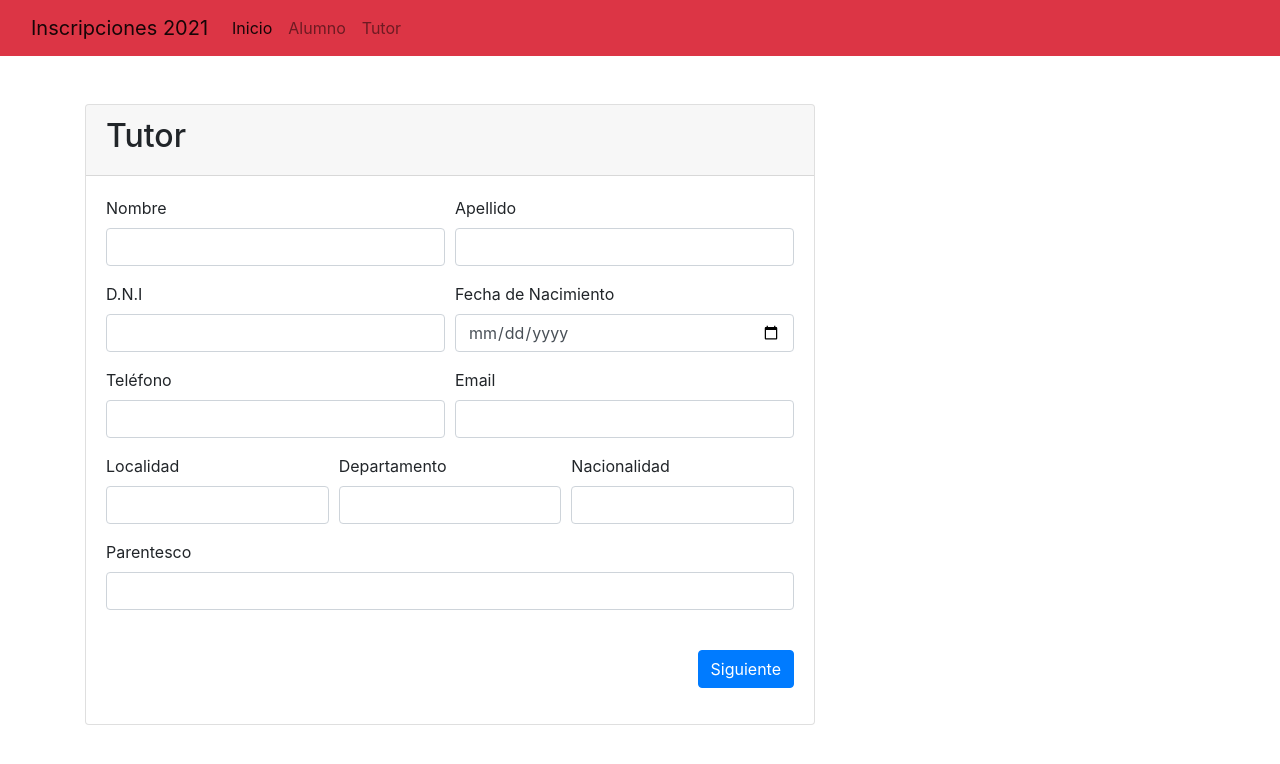
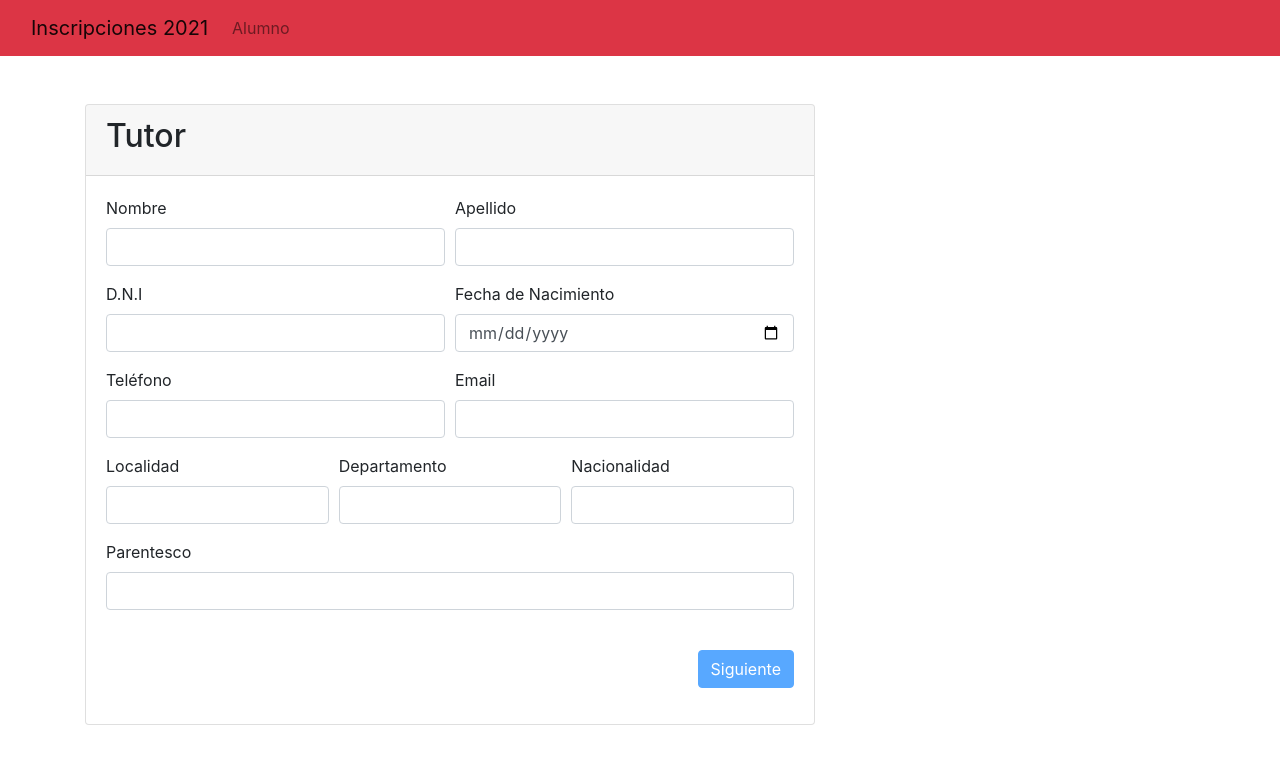
Before and after one commit to marianela88/inscripciones, an Angular app: page /agregartutor in a window 1280 px wide. Shown: the top 764 px of the page. Built offline with nearby package versions, Linux system fonts and the light colour scheme.

Commit message:
validaciones

```diff
--- a/src/app/alumno/alumno/alumno.component.html
+++ b/src/app/alumno/alumno/alumno.component.html
@@ -4,7 +4,7 @@
       <div class="card mb-5 mt-5">
         <div class="card-header text-center-bold"><h2>Alumno</h2></div>
         <div class="card-body">
-          <form [formGroup]="formAlumno" (ngSubmit)="onSubmit()">
+          <form [formGroup]="formAlumno" (ngSubmit)="onSubmit()" novalidate>
 
             <div class="form-row">
               <div class="form-group col">
@@ -12,7 +12,11 @@
                 <div>
                   <input class="form-control"
                         type="text"
-                        formControlName="nombre">
+                        formControlName="nombre"
+                        [class.is-invalid]="nombreInvalido">
+                  <small *ngIf="nombreInvalido" class="text-danger">
+                          Debe ingresar un nombre.
+                  </small>
                 </div>
               </div>
 
@@ -21,7 +25,11 @@
                 <div>
                   <input class="form-control"
                         type="text"
-                        formControlName="apellido">
+                        formControlName="apellido"
+                        [class.is-invalid]="apellidoInvalido">
+                  <small *ngIf="apellidoInvalido" class="text-danger">
+                          Debe ingresar un apellido.
+                  </small>
                 </div>
               </div>
             </div>
@@ -32,7 +40,11 @@
                 <div>
                   <input class="form-control"
                         type="text"
-                        formControlName="dni">
+                        formControlName="dni"
+                        [class.is-invalid]="dniInvalido">
+                  <small *ngIf="dniInvalido" class="text-danger">
+                          Debe ingresar un dni, sin puntos.
+                  </small>
                 </div>
               </div>
 
@@ -41,7 +53,9 @@
                 <div>
                   <input class="form-control"
                         type="date"
-                        formControlName="fecnac">
+                        formControlName="fecnac"
+                        [class.is-invalid]="fechaNovalida">
+                <small *ngIf="fechaNovalida" class="text-danger">Debe seleccionar una fecha.</small>
                 </div>
               </div>
             </div>
@@ -52,7 +66,9 @@
                 <div>
                   <input class="form-control"
                         type="text"
-                        formControlName="telefono">
+                        formControlName="telefono"
+                        [class.is-invalid]="telInvalido">
+                <small *ngIf="telInvalido" class="text-danger">Debe ingresar un N° de Teléfono.</small>
                 </div>
               </div>
 
@@ -61,7 +77,9 @@
                 <div>
                   <input class="form-control"
                         type="email"
-                        formControlName="email">
+                        formControlName="email"
+                        [class.is-invalid]="emailNoValido">
+                <small *ngIf="emailNoValido" class="text-danger">Debe ingresar un email válido.</small>
                 </div>
               </div>
             </div>
@@ -72,7 +90,11 @@
                 <div>
                   <input class="form-control"
                         type="text"
-                        formControlName="localidad">
+                        formControlName="localidad"
+                        [class.is-invalid]="locNoValida">
+                  <small *ngIf="locNoValida" class="text-danger">
+                          Debe ingresar una Localidad.
+                  </small>
                 </div>
               </div>
 
@@ -81,7 +103,11 @@
                 <div>
                   <input class="form-control"
                         type="text"
-                        formControlName="dpto">
+                        formControlName="dpto"
+                        [class.is-invalid]="dptoNoValida">
+                  <small *ngIf="dptoNoValida" class="text-danger">
+                          Debe ingresar un Departamento.
+                  </small>
                 </div>
               </div>
               <div class="form-group col">
@@ -89,13 +115,17 @@
                 <div>
                   <input class="form-control"
                         type="text"
-                        formControlName="nacionalidad">
+                        formControlName="nacionalidad"
+                        [class.is-invalid]="nacNoValida">
+                  <small *ngIf="nacNoValida" class="text-danger">
+                          Debe ingresar una Nacionalidad.
+                  </small>
                 </div>
               </div>
             </div>
 
             <div class="form-group mt-4 d-flex justify-content-end">
-              <button type="submit" class="btn btn-primary">Siguiente</button>
+              <button class="btn btn-primary" [disabled]="formAlumno.invalid">Siguiente</button>
             </div>
           </form>
         </div>
--- a/src/app/alumno/alumno/alumno.component.ts
+++ b/src/app/alumno/alumno/alumno.component.ts
@@ -1,3 +1,4 @@
+import { ClassGetter } from '@angular/compiler/src/output/output_ast';
 import { Component, OnInit } from '@angular/core';
 import { FormBuilder, FormControl, FormGroup, Validators } from '@angular/forms';
 import { Router } from '@angular/router';
@@ -16,31 +17,70 @@ export class AlumnoComponent implements OnInit {
   submitted = false;
   loading = false;
   errorMessage;
+  error: boolean;
 
   constructor(private router: Router, private fb: FormBuilder, private aluservice: AlumnoService) { }
 
   ngOnInit(): void {
+
     this.loading = true;
     this.errorMessage = '';
 
     this.formAlumno = new FormGroup({
-      nombre: new FormControl(),
-      apellido: new FormControl(),
-      dni: new FormControl(),
-      fecnac: new FormControl(),
-      email: new FormControl(),
-      telefono: new FormControl(),
-      localidad: new FormControl(),
-      dpto: new FormControl(),
-      nacionalidad: new FormControl()
+      nombre: new FormControl('', [Validators.required]),
+      apellido: new FormControl('', [Validators.required]),
+      dni: new FormControl('', [Validators.required]),
+      fecnac: new FormControl('', [Validators.required]),
+      email: new FormControl('', Validators.compose([
+        Validators.required,
+        Validators.pattern('^[a-zA-Z0-9_.+-]+@[a-zA-Z0-9-]+.[a-zA-Z0-9-.]+$')])),
+      telefono: new FormControl('', [Validators.required]),
+      localidad: new FormControl('', [Validators.required]),
+      dpto: new FormControl('', [Validators.required]),
+      nacionalidad: new FormControl('', [Validators.required]),
     })
 
+  }
+
+  get nombreInvalido(){
+    return this.formAlumno.get('nombre').invalid && this.formAlumno.get('nombre').touched;
+  }
+
+  get apellidoInvalido(){
+    return this.formAlumno.get('apellido').invalid && this.formAlumno.get('apellido').touched;
+  }
+
+  get dniInvalido(){
+    return this.formAlumno.get('dni').invalid && this.formAlumno.get('dni').touched;
+  }
+
+  get fechaNovalida(){
+    return this.formAlumno.get('fecnac').invalid && this.formAlumno.get('fecnac').touched;
+  }
+
+  get telInvalido(){
+    return this.formAlumno.get('telefono').invalid && this.formAlumno.get('telefono').touched;
+  }
+
+  get emailNoValido(){
+    return this.formAlumno.get('email').invalid && this.formAlumno.get('email').touched;
+  }
+
+  get locNoValida(){
+    return this.formAlumno.get('localidad').invalid && this.formAlumno.get('localidad').touched;
+  }
+
+  get dptoNoValida(){
+    return this.formAlumno.get('dpto').invalid && this.formAlumno.get('dpto').touched;
+  }
+
+  get nacNoValida(){
+    return this.formAlumno.get('nacionalidad').invalid && this.formAlumno.get('nacionalidad').touched;
   }
 
   onSubmit(): void {
     this.submitted = true;
     this.guardar();
-
   }
 
   guardar(): void {
--- a/src/app/app.component.html
+++ b/src/app/app.component.html
@@ -8,13 +8,7 @@
       <div class="collapse navbar-collapse" id="navbarText">
         <ul class="navbar-nav me-auto mb-2 mb-lg-0">
           <li class="nav-item">
-            <a class="nav-link active" aria-current="page" href="#">Inicio</a>
-          </li>
-          <li class="nav-item">
             <a href="/agregaralumno" class="nav-link" routerLinkActive="agregaralumno">Alumno</a>
-          </li>
-          <li class="nav-item">
-            <a href="/agregartutor" class="nav-link" routerLinkActive="agregartutor">Tutor</a>
           </li>
         </ul>
       </div>
--- a/src/app/tutor/tutor/tutor.component.html
+++ b/src/app/tutor/tutor/tutor.component.html
@@ -12,7 +12,11 @@
                   <div>
                     <input class="form-control"
                           type="text"
-                          formControlName="nombre">
+                          formControlName="nombre"
+                          [class.is-invalid]="nombreInvalido">
+                    <small *ngIf="nombreInvalido" class="text-danger">
+                            Debe ingresar un nombre.
+                    </small>
                   </div>
                 </div>
 
@@ -21,7 +25,11 @@
                   <div>
                     <input class="form-control"
                           type="text"
-                          formControlName="apellido">
+                          formControlName="apellido"
+                          [class.is-invalid]="apellidoInvalido">
+                    <small *ngIf="apellidoInvalido" class="text-danger">
+                            Debe ingresar un apellido.
+                    </small>
                   </div>
                 </div>
               </div>
@@ -32,7 +40,11 @@
                   <div>
                     <input class="form-control"
                           type="text"
-                          formControlName="dni">
+                          formControlName="dni"
+                          [class.is-invalid]="dniInvalido">
+                    <small *ngIf="dniInvalido" class="text-danger">
+                            Debe ingresar un dni, sin puntos.
+                    </small>
                   </div>
                 </div>
 
@@ -41,7 +53,9 @@
                   <div>
                     <input class="form-control"
                           type="date"
-                          formControlName="fecnac">
+                          formControlName="fecnac"
+                          [class.is-invalid]="fechaNovalida">
+                  <small *ngIf="fechaNovalida" class="text-danger">Debe seleccionar una fecha.</small>
                   </div>
                 </div>
               </div>
@@ -52,7 +66,9 @@
                   <div>
                     <input class="form-control"
                           type="text"
-                          formControlName="telefono">
+                          formControlName="telefono"
+                          [class.is-invalid]="telInvalido">
+                  <small *ngIf="telInvalido" class="text-danger">Debe ingresar un N° de Teléfono.</small>
                   </div>
                 </div>
 
@@ -61,7 +77,9 @@
                   <div>
                     <input class="form-control"
                           type="email"
-                          formControlName="email">
+                          formControlName="email"
+                          [class.is-invalid]="emailNoValido">
+                  <small *ngIf="emailNoValido" class="text-danger">Debe ingresar un email válido.</small>
                   </div>
                 </div>
               </div>
@@ -72,7 +90,11 @@
                   <div>
                     <input class="form-control"
                           type="text"
-                          formControlName="localidad">
+                          formControlName="localidad"
+                          [class.is-invalid]="locNoValida">
+                    <small *ngIf="locNoValida" class="text-danger">
+                            Debe ingresar una Localidad.
+                    </small>
                   </div>
                 </div>
 
@@ -81,7 +103,11 @@
                   <div>
                     <input class="form-control"
                           type="text"
-                          formControlName="dpto">
+                          formControlName="dpto"
+                          [class.is-invalid]="dptoNoValida">
+                    <small *ngIf="dptoNoValida" class="text-danger">
+                            Debe ingresar un Departamento.
+                    </small>
                   </div>
                 </div>
                 <div class="form-group col">
@@ -89,7 +115,11 @@
                   <div>
                     <input class="form-control"
                           type="text"
-                          formControlName="nacionalidad">
+                          formControlName="nacionalidad"
+                          [class.is-invalid]="nacNoValida">
+                    <small *ngIf="nacNoValida" class="text-danger">
+                            Debe ingresar una Nacionalidad.
+                    </small>
                   </div>
                 </div>
               </div>
@@ -100,15 +130,20 @@
                   <div>
                     <input class="form-control"
                           type="text"
-                          formControlName="relacion">
+                          formControlName="relacion"
+                          [class.is-invalid]="parentescoNoValida">
+                    <small *ngIf="parentescoNoValida" class="text-danger">
+                            Debe ingresar un parentesco.
+                    </small>
                   </div>
                 </div>
               </div>
 
               <div class="form-group mt-4 d-flex justify-content-end">
-                <!-- <button type="button" class="btn btn-primary mr-5" >Anterior</button> -->
-                <button type="submit" class="btn btn-primary">Siguiente</button>
+                <button class="btn btn-primary" [disabled]="formTutor.invalid">Siguiente</button>
               </div>
+
+
             </form>
           </div>
         </div>
--- a/src/app/tutor/tutor/tutor.component.ts
+++ b/src/app/tutor/tutor/tutor.component.ts
@@ -16,6 +16,7 @@ export class TutorComponent implements OnInit {
   submitted = false;
   loading: boolean = false;
   errorMessage;
+  error: boolean;
 
   constructor(private router: Router, private fb: FormBuilder, private tutorService: TutorService) { }
 
@@ -25,19 +26,63 @@ export class TutorComponent implements OnInit {
     this.errorMessage = "";
 
     this.formTutor = new FormGroup({
-      nombre: new FormControl(),
-      apellido: new FormControl(),
-      dni: new FormControl(),
-      fecnac: new FormControl(),
-      email: new FormControl(),
-      telefono: new FormControl(),
-      localidad: new FormControl(),
-      dpto: new FormControl(),
-      nacionalidad: new FormControl(),
-      relacion: new FormControl()
+      nombre: new FormControl('', [Validators.required]),
+      apellido: new FormControl('', [Validators.required]),
+      dni: new FormControl('', [Validators.required]),
+      fecnac: new FormControl('', [Validators.required]),
+      email: new FormControl('', Validators.compose([
+        Validators.required,
+        Validators.pattern('^[a-zA-Z0-9_.+-]+@[a-zA-Z0-9-]+.[a-zA-Z0-9-.]+$')])),
+      telefono: new FormControl('', [Validators.required]),
+      localidad: new FormControl('', [Validators.required]),
+      dpto: new FormControl('', [Validators.required]),
+      nacionalidad: new FormControl('', [Validators.required]),
+      relacion: new FormControl('', [Validators.required]),
     })
 
   }
+
+
+  get nombreInvalido(){
+    return this.formTutor.get('nombre').invalid && this.formTutor.get('nombre').touched;
+  }
+
+  get apellidoInvalido(){
+    return this.formTutor.get('apellido').invalid && this.formTutor.get('apellido').touched;
+  }
+
+  get dniInvalido(){
+    return this.formTutor.get('dni').invalid && this.formTutor.get('dni').touched;
+  }
+
+  get fechaNovalida(){
+    return this.formTutor.get('fecnac').invalid && this.formTutor.get('fecnac').touched;
+  }
+
+  get telInvalido(){
+    return this.formTutor.get('telefono').invalid && this.formTutor.get('telefono').touched;
+  }
+
+  get emailNoValido(){
+    return this.formTutor.get('email').invalid && this.formTutor.get('email').touched;
+  }
+
+  get locNoValida(){
+    return this.formTutor.get('localidad').invalid && this.formTutor.get('localidad').touched;
+  }
+
+  get dptoNoValida(){
+    return this.formTutor.get('dpto').invalid && this.formTutor.get('dpto').touched;
+  }
+
+  get nacNoValida(){
+    return this.formTutor.get('nacionalidad').invalid && this.formTutor.get('nacionalidad').touched;
+  }
+
+  get parentescoNoValida(){
+    return this.formTutor.get('relacion').invalid && this.formTutor.get('relacion').touched;
+  }
+
 
   onSubmit() {
     this.submitted = true;
@@ -65,4 +110,8 @@ export class TutorComponent implements OnInit {
 
   }
 
+  volver(){
+    this.router.navigateByUrl('agregaralumno');
+  }
+
 }
```
Also changed, not shown: src/app/inscripcion/inscripcion/inscripcion.component.html (+10 -2 lines), src/app/inscripcion/inscripcion/inscripcion.component.ts (+9 -7 lines).
